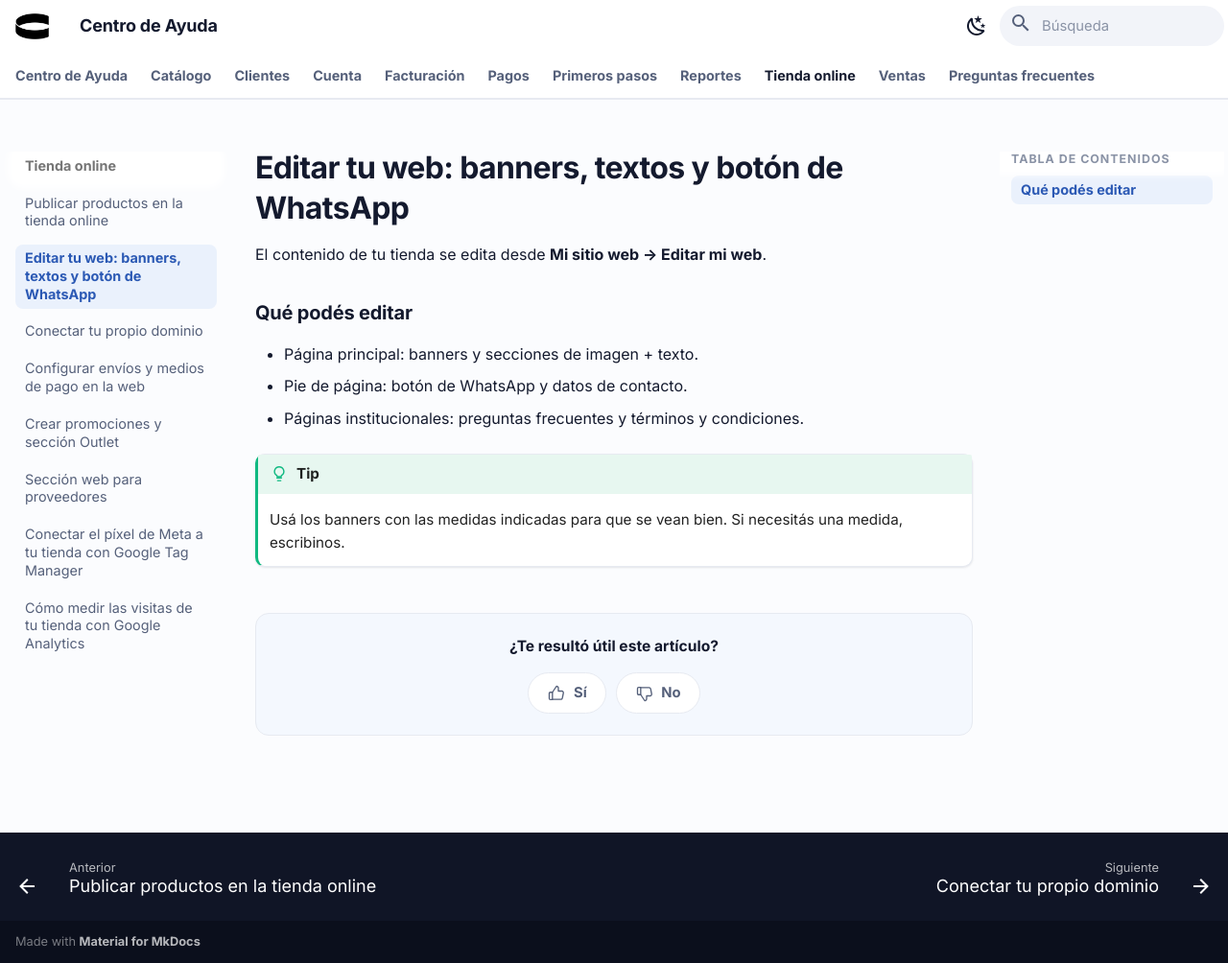
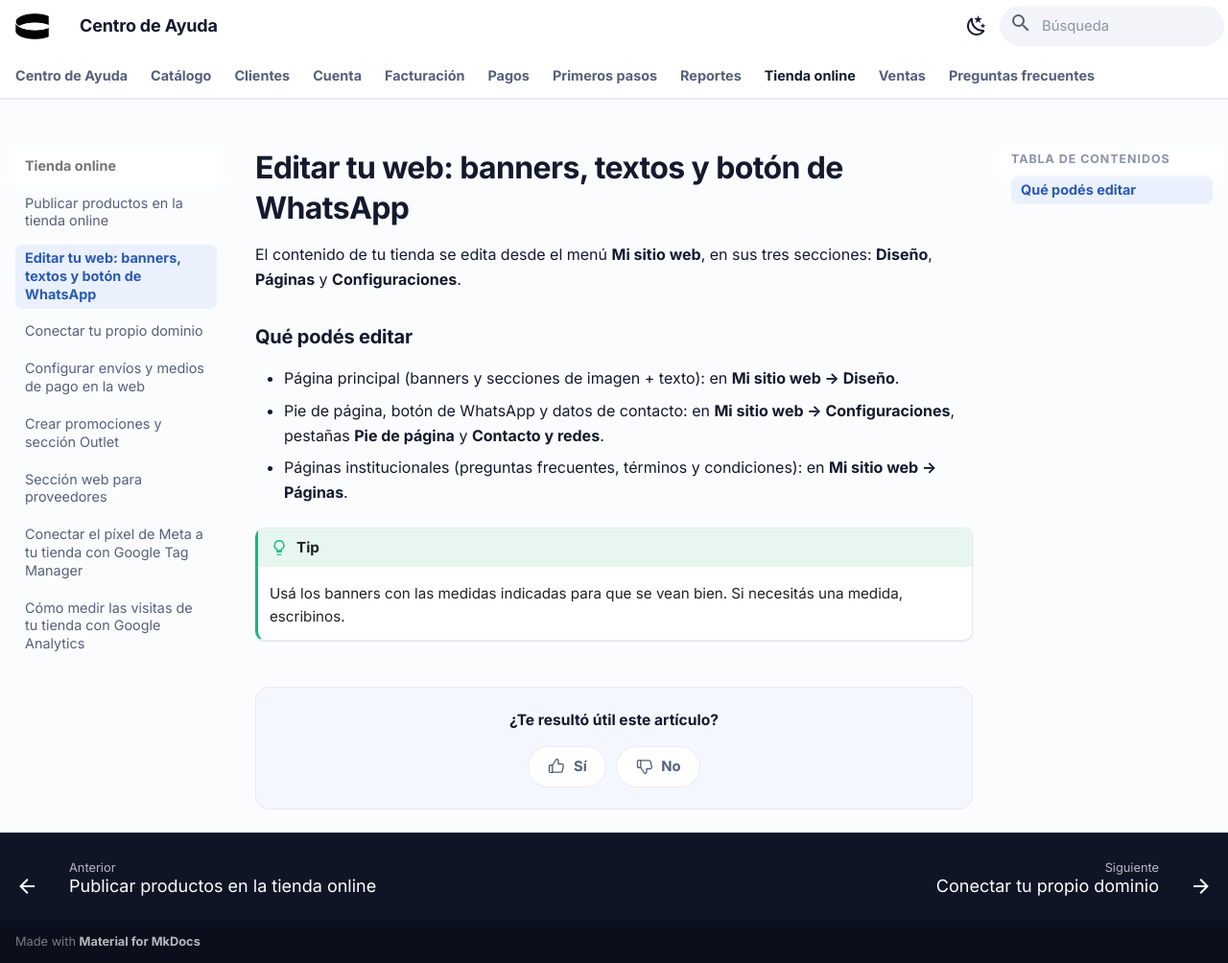
Before and after one commit to CircularSoftware/sc-docs, an MkDocs documentation site: the page built from docs/tienda-online/editar-mi-web.md, in a window 1280 px wide and 1004 px high. Shown: the whole window at 96% size. Built offline with MkDocs 1.6.1 and Material for MkDocs 9.7.7, drawn with Linux system fonts in a browser that asks for light colours.

Commit message:
docs: sync from Notion [skip ci]

```diff
--- a/docs/tienda-online/editar-mi-web.md
+++ b/docs/tienda-online/editar-mi-web.md
@@ -9,13 +9,13 @@ aliases: cambiar los banners, editar la página, cambiar el logo, poner el botó
 
 # Editar tu web: banners, textos y botón de WhatsApp
 
-El contenido de tu tienda se edita desde **Mi sitio web → Editar mi web**.
+El contenido de tu tienda se edita desde el menú **Mi sitio web**, en sus tres secciones: **Diseño**, **Páginas** y **Configuraciones**.
 
 ### Qué podés editar
 
-- Página principal: banners y secciones de imagen + texto.
-- Pie de página: botón de WhatsApp y datos de contacto.
-- Páginas institucionales: preguntas frecuentes y términos y condiciones.
+- Página principal (banners y secciones de imagen + texto): en **Mi sitio web → Diseño**.
+- Pie de página, botón de WhatsApp y datos de contacto: en **Mi sitio web → Configuraciones**, pestañas **Pie de página** y **Contacto y redes**.
+- Páginas institucionales (preguntas frecuentes, términos y condiciones): en **Mi sitio web → Páginas**.
 !!! tip "Tip"
     Usá los banners con las medidas indicadas para que se vean bien. Si necesitás una medida, escribinos.
 
```
Also changed, not shown: docs/tienda-online/envios-y-pagos-web.md (+3 -3 lines), docs/tienda-online/google-analytics.md (+3 -4 lines).
